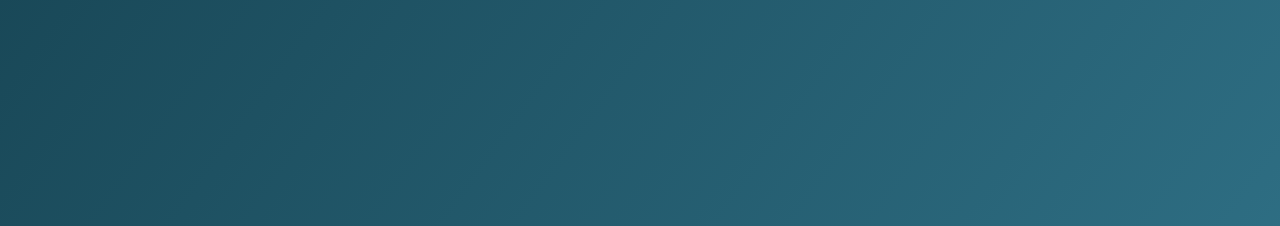
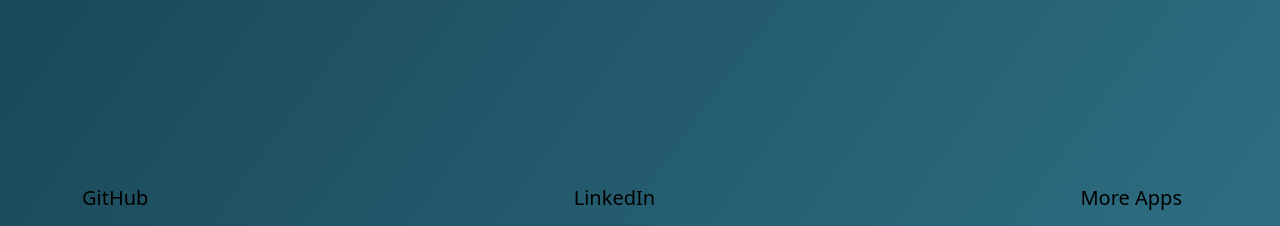
Before and after one commit to arjundha/Google-Review-Summarizer, a Flask app: page / in a window 1280 px wide. Shown: the part 574-800 px from the top of the page. Run offline with Flask 3, Linux system fonts and the light colour scheme.

Commit message:
Footer done

```diff
--- a/static/styles/style.css
+++ b/static/styles/style.css
@@ -3,6 +3,10 @@ body {
   padding: 0;
   background-color: hsl(195, 100%, 7%);
   color: white;
+}
+
+object {
+  pointer-events: none;
 }
 
 .main-area {
--- a/templates/index.html
+++ b/templates/index.html
@@ -80,7 +80,28 @@
         </div>
       </main>
     </wrapper>
-
+    <nav class="navbar fixed-bottom">
+      <div class="container">
+        <a class="navbar-brand" href="https://github.com/arjundha">
+          <!-- <object data="/static/imgs/github.svg" type="image/svg+xml"></object> -->
+          GitHub
+        </a>
+        <a
+          class="navbar-brand"
+          href="https://www.linkedin.com/in/arjun-dhaliwal/"
+        >
+          <!-- <object
+            data="/static/imgs/linkedin.svg"
+            type="image/svg+xml"
+          ></object> -->
+          LinkedIn
+        </a>
+        <a class="navbar-brand" href="https://arjundha.github.io/">
+          <!-- <object data="/static/imgs/user.svg" type="image/svg+xml"></object> -->
+          More Apps
+        </a>
+      </div>
+    </nav>
     <script
       src="https://cdn.jsdelivr.net/npm/bootstrap@5.3.3/dist/js/bootstrap.bundle.min.js"
       integrity="sha384-YvpcrYf0tY3lHB60NNkmXc5s9fDVZLESaAA55NDzOxhy9GkcIdslK1eN7N6jIeHz"
--- a/templates/summarize.html
+++ b/templates/summarize.html
@@ -42,6 +42,7 @@
         </div>
       </main>
     </wrapper>
+
     <script
       src="https://cdn.jsdelivr.net/npm/bootstrap@5.3.3/dist/js/bootstrap.bundle.min.js"
       integrity="sha384-YvpcrYf0tY3lHB60NNkmXc5s9fDVZLESaAA55NDzOxhy9GkcIdslK1eN7N6jIeHz"
```
Also changed, not shown: templates/error.html (+22 -0 lines), static/imgs/github.svg (added), static/imgs/linkedin.svg (added), static/imgs/user.svg (added).
